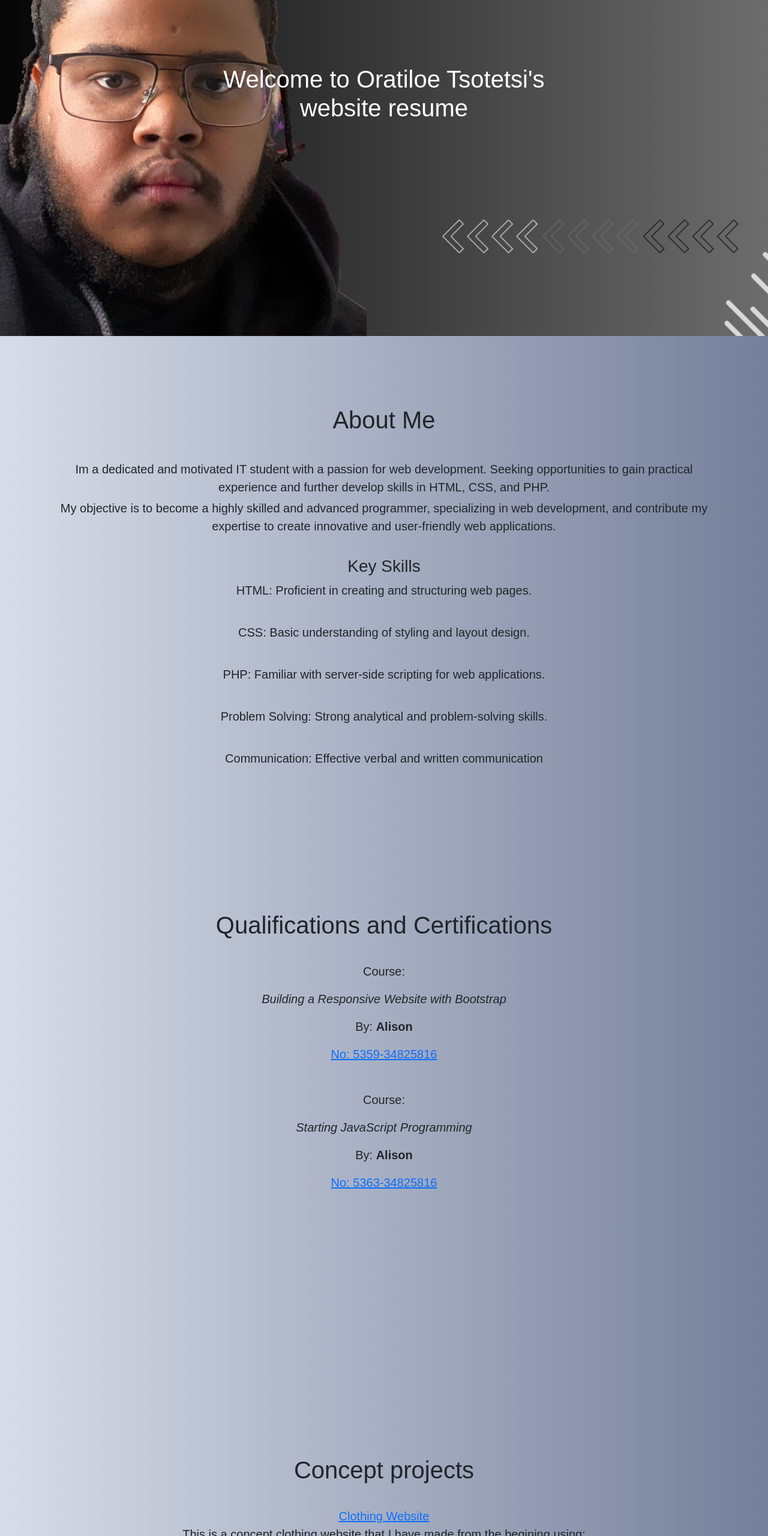
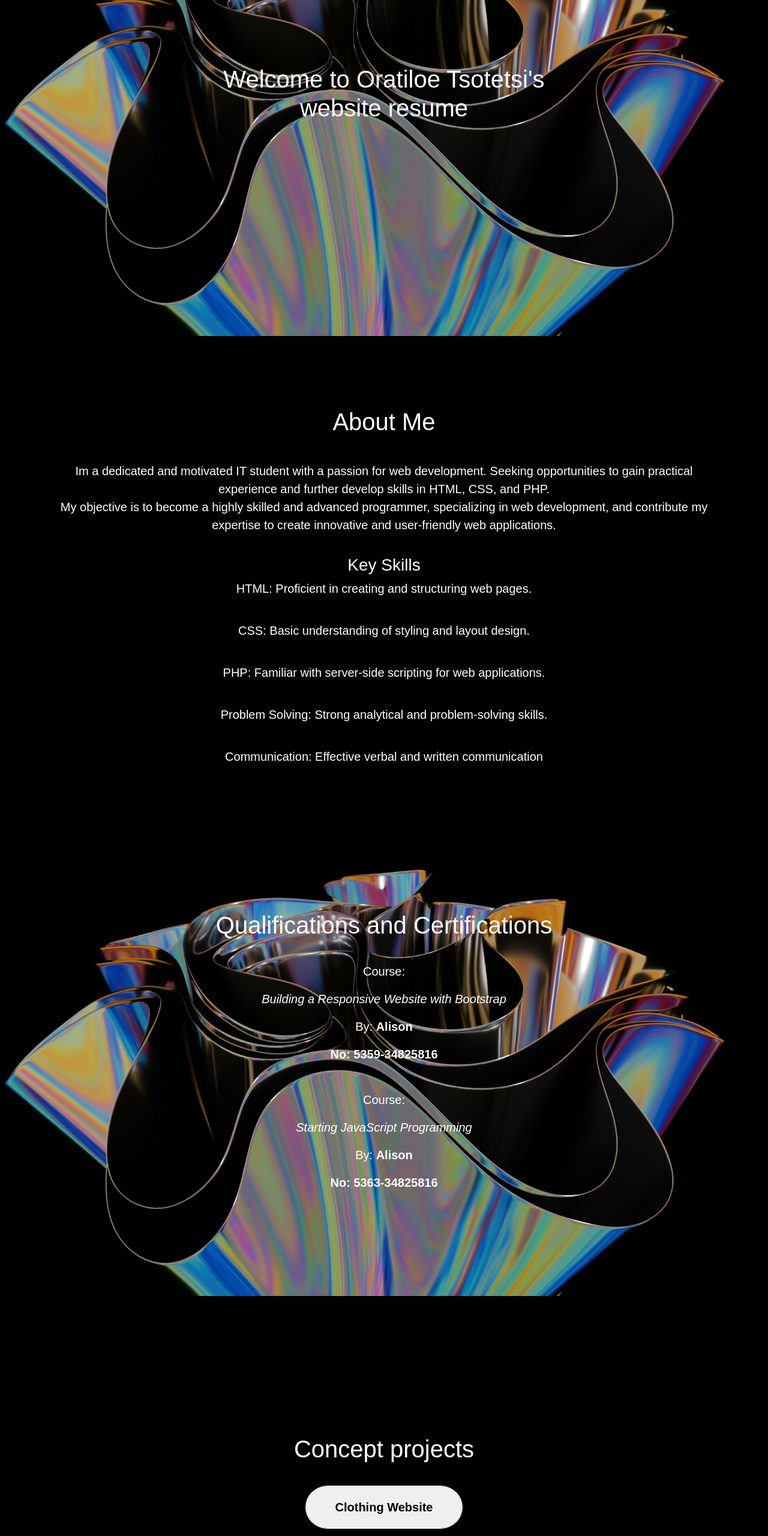
Before and after one commit to Oratiloe-tsotetsi/personal-resume, a plain HTML site: page index.html in a window 1280 px wide. Shown: the part 240-2800 px from the top of the page at 60% size. Drawn offline with nearby package versions, Linux system fonts and the light colour scheme.

Commit message:
Add files via upload

```diff
--- a/index.html
+++ b/index.html
@@ -13,9 +13,6 @@
 
 <header>
     <nav id="navbar">
-        <svg id="menu" onclick="toggleMenu()" xmlns="http://www.w3.org/2000/svg" width="16" height="16" fill="currentColor" class="bi bi-list" viewBox="0 0 16 16">
-            <path fill-rule="evenodd" d="M2.5 12a.5.5 0 0 1 .5-.5h10a.5.5 0 0 1 0 1H3a.5.5 0 0 1-.5-.5m0-4a.5.5 0 0 1 .5-.5h10a.5.5 0 0 1 0 1H3a.5.5 0 0 1-.5-.5m0-4a.5.5 0 0 1 .5-.5h10a.5.5 0 0 1 0 1H3a.5.5 0 0 1-.5-.5"/>
-          </svg>
         <div class="menu-items" id="menu-items">
             <ul>
                 <li><a href="#about">About Me </a></li>
@@ -42,7 +39,7 @@
     <br>
     <p>Im a dedicated and motivated IT student with a passion for web
         development. Seeking opportunities to gain practical experience and
-        further develop skills in HTML, CSS, and PHP.</p> <p>My objective is to
+        further develop skills in HTML, CSS, and PHP.<br>My objective is to
         become a highly skilled and advanced programmer, specializing in
         web development, and contribute my expertise to create innovative
         and user-friendly web applications.</p>
@@ -77,21 +74,21 @@
 </div>
 </section>
 
-<section id="qualifications">
+<section id="qualifications" >
     <div class="qualifications">
     <h1>Qualifications and Certifications</h1>
     <br>
     <p>Course:</p>
     <p><i>Building a Responsive Website with Bootstrap</i></p>
     <p>By: <b>Alison</b></p>
-    <p><a href="https://alison.com/certification/check/2y10XnuwhzLkqRFDhTcTxMIlnegMnGFyz7fDcju2MCU1DrzvXf5bSzQpi"> No:  5359-34825816</a></p>
+    <p><a href="https://alison.com/certification/check/2y10XnuwhzLkqRFDhTcTxMIlnegMnGFyz7fDcju2MCU1DrzvXf5bSzQpi"><b> No:  5359-34825816</b></a></p>
 
     <br>
 
     <p>Course:</p>
     <p><i>Starting JavaScript Programming</i></p>
     <p>By: <b>Alison</b></p>
-    <p><a href="https://alison.com/certification/check/2y10Aq9eqrvHecbhbfJqLqqOfeAu4QEIRLYsQRAElS4KAA89T3ACgAiA"> No:  5363-34825816</a></p>
+    <p><a href="https://alison.com/certification/check/2y10Aq9eqrvHecbhbfJqLqqOfeAu4QEIRLYsQRAElS4KAA89T3ACgAiA"> <b>No:  5363-34825816</b></a></p>
 
 </div>
 </section>
@@ -100,8 +97,20 @@
     <div class="concepts">
     <h1>Concept projects</h1>
     <br>
-    <a href="https://oratiloe-clothing.000webhostapp.com/index.html">Clothing Website</a>
 
+    <button class="full-rounded">
+        <span>
+            <a href="https://oratiloe-tsotetsi.github.io/-Oratiloe-tsotetsi.github.io/"><b>Clothing Website</b>
+        </span>
+
+        <div class="border full-rounded"></div>
+    </a>
+    </button>
+
+
+
+    <br>
+    <br>
     <p>This is a concept clothing website that I have made from the begining using:</p>
     <ul>
         <li>HTML</li>
--- a/style.css
+++ b/style.css
@@ -20,10 +20,13 @@ header{
   text-align: center;
   z-index: 100;
 }
+header{
+  background-color: black;
+}
 
 nav a{
   font-size: 18px;
-    color: black;
+    color: white;
     text-decoration: none;
     margin-left: 35px;
     font-weight: 500;
@@ -31,13 +34,7 @@ nav a{
 
 }
 
-nav li:hover,
-nav a.active {
-  background-color: whitesmoke;
-  border-radius: 10px;
-  align-items: center;
 
-}
 
 #navbar {
   position: fixed;
@@ -45,9 +42,7 @@ nav a.active {
   width: 100%;
 }
 
-.navbar-hidden{
-  top: -10px;
-}
+
 
 nav li{
     display: inline-block;
@@ -59,7 +54,7 @@ nav li{
 
 header{
   animation: appearAnimation 5s forwards;
-  background-color: whitesmoke;
+
   height: 100px;
 }
 
@@ -113,35 +108,23 @@ nav ul li {
     display: flex;
     text-align: center;
     align-items: center;
-    background: #757F9A;  /* fallback for old browsers */
-background: -webkit-linear-gradient(to right, #D7DDE8, #757F9A);  /* Chrome 10-25, Safari 5.1-6 */
-background: linear-gradient(to right, #D7DDE8, #757F9A); /* W3C, IE 10+/ Edge, Firefox 16+, Chrome 26+, Opera 12+, Safari 7+ */
+    background-image: url(bhautik-patel-V9-ml9nWOr0-unsplash.jpg);
+    background-size: cover;
+    background-position: center;
+    background-repeat: no-repeat;
+
 
 
 
   }
   section:nth-child(odd){
-    background: #757F9A;  /* fallback for old browsers */
-background: -webkit-linear-gradient(to right, #D7DDE8, #757F9A);  /* Chrome 10-25, Safari 5.1-6 */
-background: linear-gradient(to right, #D7DDE8, #757F9A); /* W3C, IE 10+/ Edge, Firefox 16+, Chrome 26+, Opera 12+, Safari 7+ */
+    background: black;  /* fallback for old browsers */
+
+  }
 
 
-
-  }
-.imgbg{
-  background-image: url(Blue\ Gradient\ Modern\ Freelancer\ YouTube\ Thumbnail\ _20240416_142610_0000.png);
-  max-width: 100%;
-  height: auto;
-  margin: 0;
-  animation: appearAnimation 5s forwards;
-
-  background-size: cover; /* Cover the entire container */
-  background-position: center; /* Center the background image */
-  background-repeat: no-repeat;
-}
-
   .intro{
-    font-size: 40px;
+    font-size: 80px;
     animation: appearAnimation 5s forwards;
     color: white;
   }
@@ -161,6 +144,7 @@ background: linear-gradient(to right, #D7DDE8, #757F9A); /* W3C, IE 10+/ Edge, F
     padding-left: 70px;
     padding-right: 70px;
     text-align: center;
+    color: white;
   }
 
   .about p{
@@ -171,14 +155,62 @@ background: linear-gradient(to right, #D7DDE8, #757F9A); /* W3C, IE 10+/ Edge, F
   .qualifications, .concepts{
     font-size: 20px;
     display: inline-block;
+    color: white;
+
   }
+
+.qualifications a{
+  text-decoration: none;
+  color: white;
+}
 
 .concepts{
   text-decoration: none;
   font-size: 20px;
 }
 
-.concepts li{
-  margin-right: 5px;
+.concepts a{
+  text-decoration: none;
+  color: black;
+}
 
-}
+/* From Uiverse.io by felipesntr */
+button {
+
+  position: relative;
+  margin: auto;
+  padding: 1em 2.5em 1em 2.5em;
+  border: none;
+  transition: all 0.1s linear;
+  box-shadow: 0 0.4em 1em rgba(0, 0, 0, 0.1);
+  cursor: pointer;
+ }
+
+ button:active {
+  transform: scale(0.95);
+ }
+
+ button span {
+  color: #464646;
+  cursor: pointer;
+ }
+
+ button .border {
+  position: absolute;
+  transition: all 0.3s 0.08s linear;
+  top: 50%;
+  left: 50%;
+  width: 13em;
+  height: 3.6em;
+  transform: translate(-50%, -50%);
+ }
+
+ button:hover .border {
+  display: block;
+  width: 13.5em;
+  height: 4em;
+ }
+
+ .full-rounded {
+  border-radius: 2em;
+ }
```
Also changed, not shown: bhautik-patel-V9-ml9nWOr0-unsplash.jpg (added), shubham-dhage-fQL1DKNUQZw-unsplash.jpg (added). Lines whose indentation alone changed are shown as unchanged.
